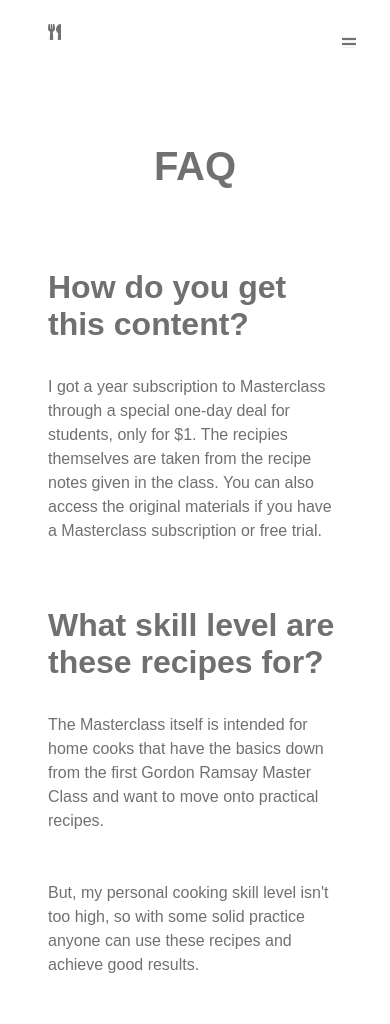
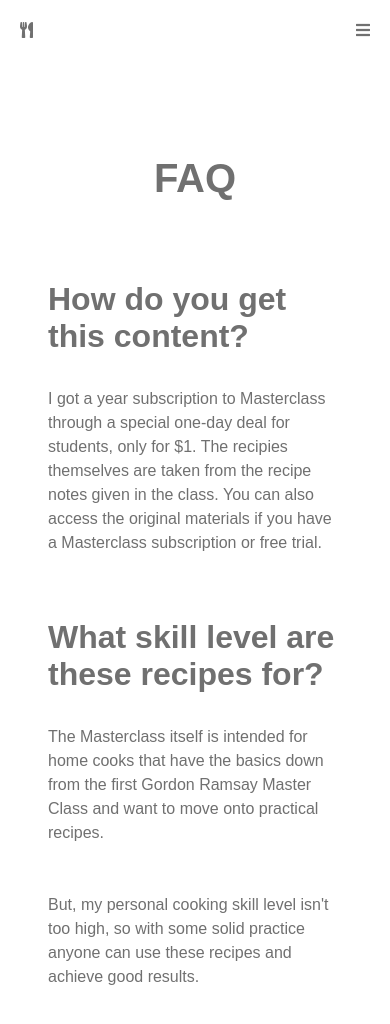
Before and after one commit to madeleinngo/project-two, a plain HTML site: page faqs/index.html in a window 390 px wide. Shown: the top 1024 px of the page. Drawn offline with Linux system fonts and the light colour scheme; a script that the page names is missing; a web font is replaced by a local one.

Commit message:
Improved navbar style and function.

```diff
--- a/faqs/index.html
+++ b/faqs/index.html
@@ -17,10 +17,10 @@
   <body>
     <nav class="primary-nav">
       <div class="logo">
-        <i class="fas fa-utensils"></i>
+        <a href="../index.html"><i class="fas fa-utensils"></i></a>
       </div>
       <div class="toggle">
-        <a href="./navbar/index.html"><i class="fas fa-bars"></i></a>
+        <a href="../navbar/index.html"><i class="fas fa-bars"></i></a>
       </div>
       <ul>
         <li><a href="../index.html">Home</a></li>
--- a/styles/information.css
+++ b/styles/information.css
@@ -26,8 +26,6 @@ p {
   display: inline-flex;
   max-height: 48px;
   max-width: 48px;
-  margin-left: 0px;
-  padding: 48px;
   color: #707070;
 }
 
@@ -36,10 +34,12 @@ p {
   position: relative;
   align-items: center;
   justify-content: space-between;
-  height: 48px;
+  min-height: 48px;
   overflow: hidden;
   z-index: 3;
   width: 100%;
+  padding: 20px;
+  box-sizing: border-box;
 }
 
 .primary-nav a {
@@ -88,18 +88,16 @@ p {
     padding: 48px;
   }
   .toggle {
-    padding: 48px;
     margin: 0;
     right: 0;
     border: 0;
     background: none;
     color: #707070;
-    position: absolute;
-    margin-top: 20px;
   }
 
   .primary-nav ul {
     opacity: 0;
+    display: none;
     transition: all 300ms;
     top: 64px;
     width: 100%;
@@ -108,6 +106,7 @@ p {
   }
 
   .primary-nav ul.active {
+    display: block;
     opacity: 1;
     transform: translateX(0);
   }
--- a/styles/main.css
+++ b/styles/main.css
@@ -8,8 +8,6 @@ body {
   display: inline-flex;
   max-height: 48px;
   max-width: 48px;
-  margin-left: 0px;
-  padding: 48px;
   color: white;
 }
 
@@ -18,10 +16,11 @@ body {
   position: fixed;
   align-items: center;
   justify-content: space-between;
-  height: 48px;
+  min-height: 48px;
   overflow: hidden;
   z-index: 3;
   width: 100%;
+  padding: 20px;
 }
 
 .primary-nav a {
@@ -208,10 +207,12 @@ div > h1 {
 
 /* Mobile Rules */
 @media (max-width: 767px) {
+  div > h1 {
+    font-size: 2rem;
+    padding: 3rem;
+  }
   .toggle {
-    padding: 48px;
     margin: 0;
-    margin-right: 24px;
     border: 0;
     background: none;
     color: white;
@@ -227,6 +228,7 @@ div > h1 {
 
   .primary-nav ul {
     opacity: 0;
+    display: none;
     transition: all 300ms;
     top: 64px;
     width: 100%;
@@ -236,6 +238,7 @@ div > h1 {
   }
 
   .primary-nav ul.active {
+    display: block;
     opacity: 1;
     transform: translateX(0);
   }
--- a/styles/recipes.css
+++ b/styles/recipes.css
@@ -27,8 +27,6 @@ img {
   display: inline-flex;
   max-height: 48px;
   max-width: 48px;
-  margin-left: 0px;
-  padding: 48px;
   color: #707070;
 }
 
@@ -37,10 +35,12 @@ img {
   position: relative;
   align-items: center;
   justify-content: space-between;
-  height: 48px;
+  min-height: 48px;
   overflow: hidden;
   z-index: 10;
   width: 100%;
+  padding: 20px;
+  box-sizing: border-box;
 }
 
 .primary-nav a {
@@ -94,18 +94,15 @@ figure > img {
 /* Mobile Rules*/
 @media (max-width: 767px) {
   .toggle {
-    padding: 48px;
     margin: 0;
-    right: 0;
     border: 0;
     background: none;
     color: #707070;
-    position: absolute;
-    margin-top: 20px;
   }
 
   .primary-nav ul {
     opacity: 0;
+    display: none;
     transition: all 300ms;
     top: 64px;
     width: 100%;
@@ -114,6 +111,7 @@ figure > img {
   }
 
   .primary-nav ul.active {
+    display: block;
     opacity: 1;
     transform: translateX(0);
   }
--- a/styles/toggled-navbar.css
+++ b/styles/toggled-navbar.css
@@ -7,15 +7,11 @@
     display: inline-flex;
     max-height: 48px;
     max-width: 48px;
-    margin-left: 0px;
-    padding: 48px;
     color: white;
   }
 
   .toggle {
-    padding: 48px;
     margin: 0;
-    margin-right: 24px;
     border: 0;
     background: none;
     color: white;
```
Also changed, not shown: about/index.html (+1 -1 lines), appetizer/index.html (+1 -1 lines), credits.html (+1 -1 lines), dessert/index.html (+1 -1 lines), index.html (+1 -1 lines), main-course/index.html (+1 -1 lines), navbar/index.html (+0 -8 lines).
